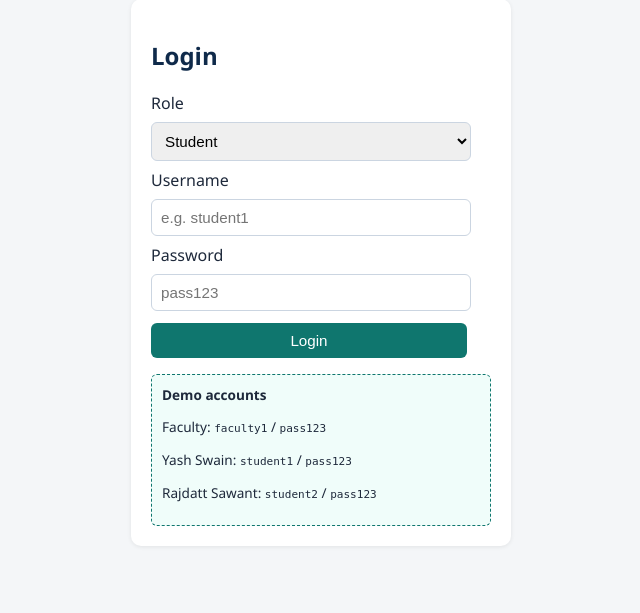
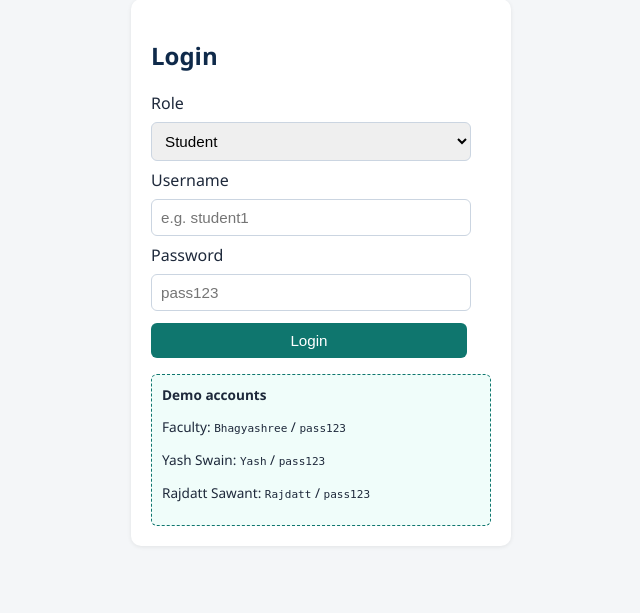
Before and after one commit to yashs1003/smart-attendance, a Flask app: page /login in a window 1280 px wide. Shown: the part 96-709 px from the top of the page, without its empty margins (319-959 px from the left). Run offline with Flask 3, Linux system fonts and the light colour scheme.

Commit message:
Use professional usernames

```diff
--- a/app.py
+++ b/app.py
@@ -438,7 +438,7 @@ def seed_data():
     if User.query.first():
         return  # already seeded
 
-    faculty1 = User(username="faculty1", name="Prof. Mehta", role="faculty")
+    faculty1 = User(username="Bhagyashree", name="Asst. Prof. Bhagyashree Kulkarni", role="faculty")
     faculty1.set_password("pass123")
     db.session.add(faculty1)
     db.session.commit()
@@ -452,8 +452,8 @@ def seed_data():
     db.session.commit()
 
     students_data = [
-        ("student1", "Yash Swain", "TYIT01"),
-        ("student2", "Rajdatt Sawant", "TYIT02"),
+        ("Yash", "Yash Swain", "TYIT01"),
+        ("Rajdatt", "Rajdatt Sawant", "TYIT02"),
     ]
     students = []
     for uname, name, roll in students_data:
--- a/templates/login.html
+++ b/templates/login.html
@@ -20,9 +20,9 @@
   </form>
   <div class="demo-box">
     <strong>Demo accounts</strong>
-    <p>Faculty: <code>faculty1</code> / <code>pass123</code></p>
-    <p>Yash Swain: <code>student1</code> / <code>pass123</code></p>
-    <p>Rajdatt Sawant: <code>student2</code> / <code>pass123</code></p>
+    <p>Faculty: <code>Bhagyashree</code> / <code>pass123</code></p>
+    <p>Yash Swain: <code>Yash</code> / <code>pass123</code></p>
+    <p>Rajdatt Sawant: <code>Rajdatt</code> / <code>pass123</code></p>
   </div>
 </div>
 {% endblock %}
```
